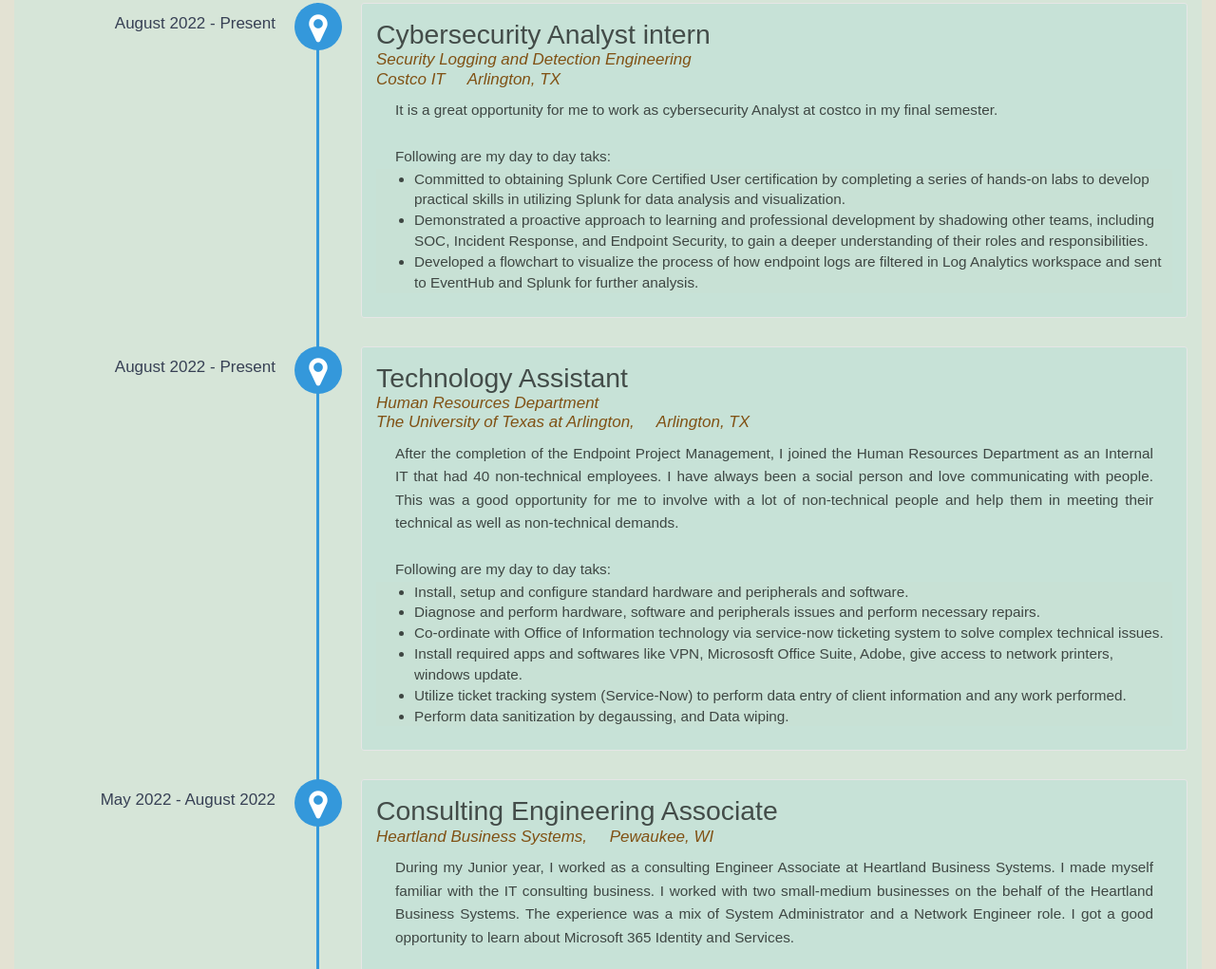
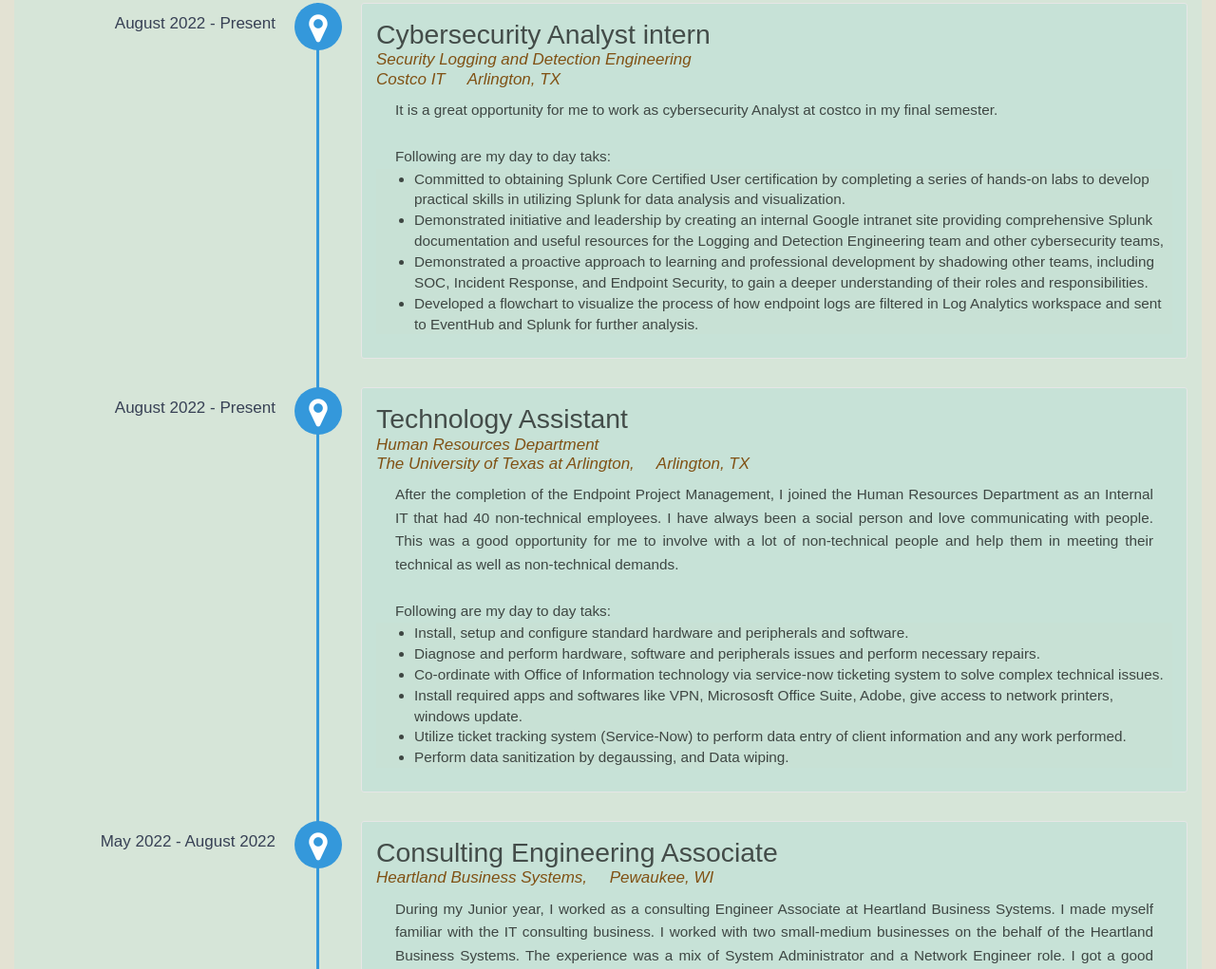
Before and after one commit to axt3023/Portfolio, a website: page index.html in a window 1280 px wide. Shown: the part 1492-2513 px from the top of the page at 95% size. Drawn offline with nearby package versions, Linux system fonts and the light colour scheme.

Commit message:
Update index.html

```diff
--- a/index.html
+++ b/index.html
@@ -155,6 +155,8 @@
 
                  <li>  Committed to obtaining Splunk Core Certified User certification by completing a series of hands-on labs to develop
 practical skills in utilizing Splunk for data analysis and visualization.</li>
+                     <li>Demonstrated initiative and leadership by creating an internal Google intranet site providing comprehensive Splunk
+documentation and useful resources for the Logging and Detection Engineering team and other cybersecurity teams,</li>
                  <li> Demonstrated a proactive approach to learning and professional development by shadowing other teams, including
 SOC, Incident Response, and Endpoint Security, to gain a deeper understanding of their roles and responsibilities.</li>
                 <li>Developed a flowchart to visualize the process of how endpoint logs are filtered in Log Analytics workspace and sent to
```
